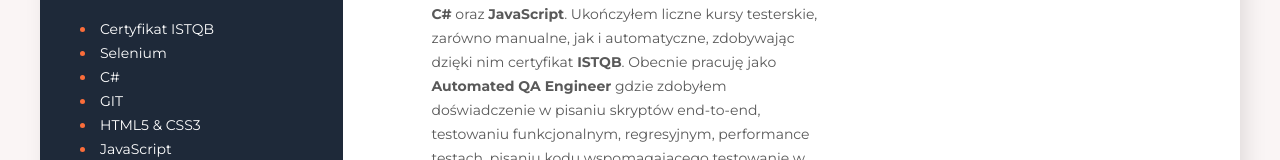
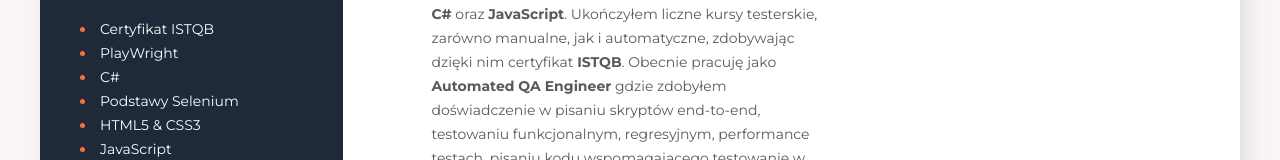
Before and after one commit to Kuzniakers/Curriculum-Vitae, a plain HTML site: page index.html in a window 1280 px wide. Shown: the part 324-484 px from the top of the page. Drawn offline with Linux system fonts and the light colour scheme.

Commit message:
Update index.html

```diff
--- a/index.html
+++ b/index.html
@@ -158,9 +158,9 @@ takich danych oraz uchylenia dyrektywy 95/46/WE (ogólne rozporządzenie o ochro
 techniczne</h2>
             <ul class = "ListSecondary">
                 <li><span class = "LeftSkills">Certyfikat ISTQB</span></li>
-                <li><span class = "LeftSkills">Selenium</span></li>
+                <li><span class = "LeftSkills">PlayWright</span></li>
                 <li><span class = "LeftSkills">C#</span></li>
-                <li><span class = "LeftSkills">GIT</span></li>
+                <li><span class = "LeftSkills">Podstawy Selenium</span></li>
                 <li><span class = "LeftSkills">HTML5 & CSS3</span></li>
                 <li><span class = "LeftSkills">JavaScript</span></li>
                 <li><span class = "LeftSkills">Azure DevOps</span></li>
```
